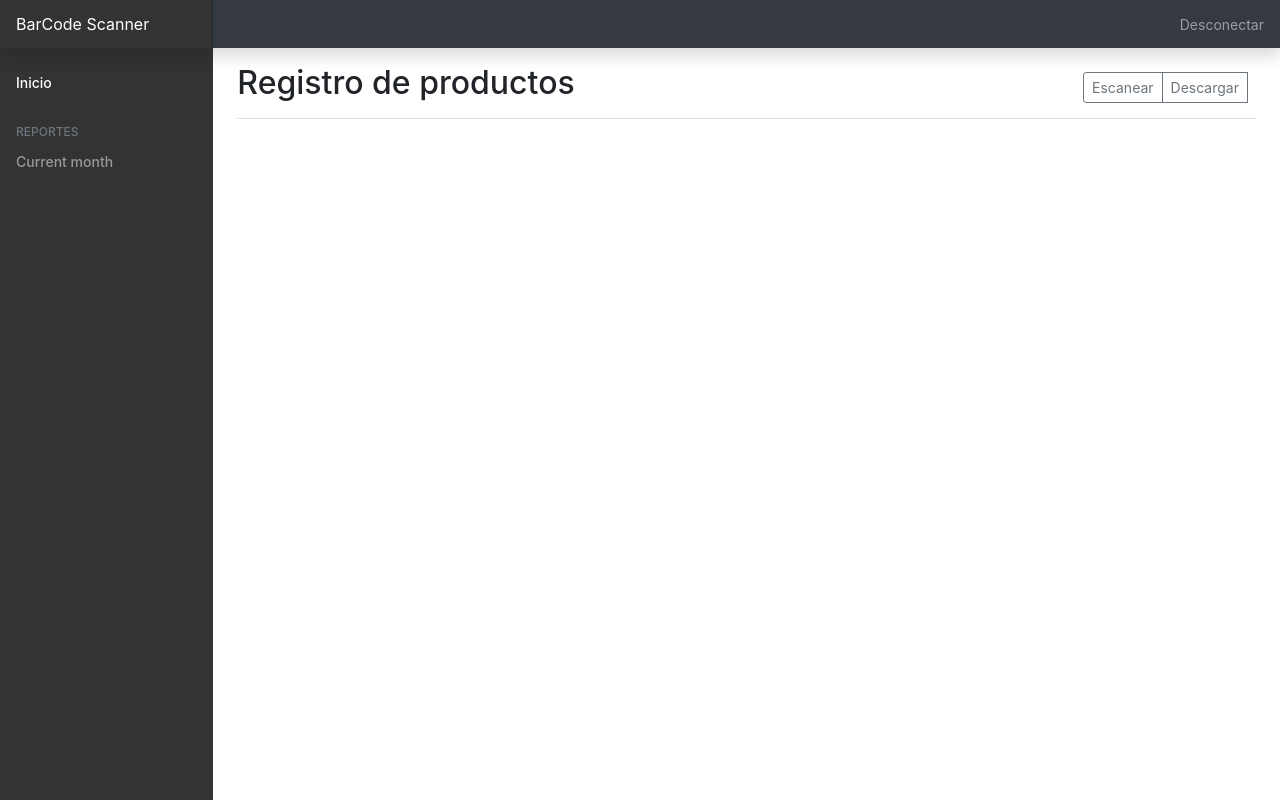
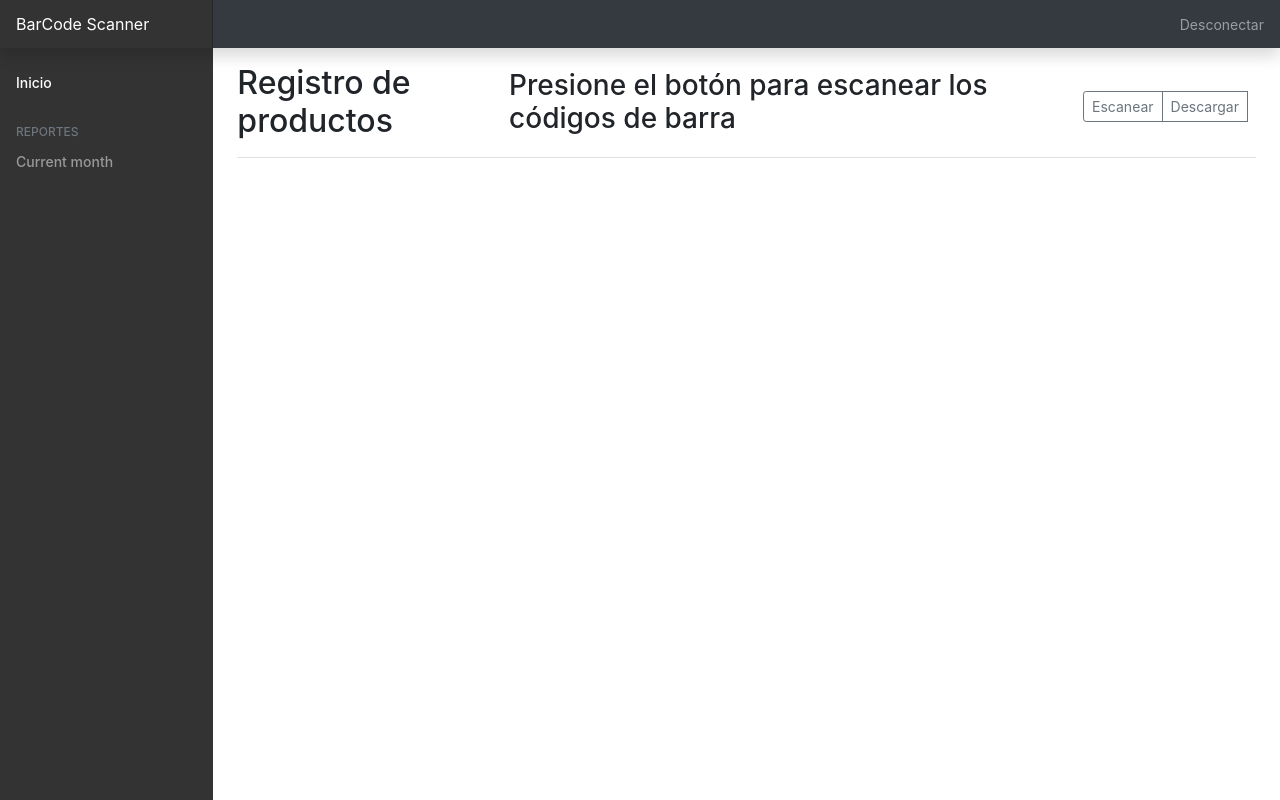
Before and after one commit to njvillavicencio/KindleDigitalLibrary, a plain HTML site: page dashboard.html in a window 1280 px wide. Drawn offline with nearby package versions, Linux system fonts and the light colour scheme; some icons are missing.

Commit message:
Update dashboard.html

```diff
--- a/dashboard.html
+++ b/dashboard.html
@@ -75,6 +75,7 @@
     <main role="main" class="col-md-9 ml-sm-auto col-lg-10 px-md-4">
       <div class="d-flex justify-content-between flex-wrap flex-md-nowrap align-items-center pt-3 pb-2 mb-3 border-bottom">
         <h1 class="h2">Registro de productos</h1>
+        <h3 >Presione el botón para escanear los códigos de barra</h3>
         <div class="btn-toolbar mb-2 mb-md-0">
           <div class="btn-group mr-2">
             <button type="button" class="btn btn-sm btn-outline-secondary" id='escanear'>Escanear</button>
```
